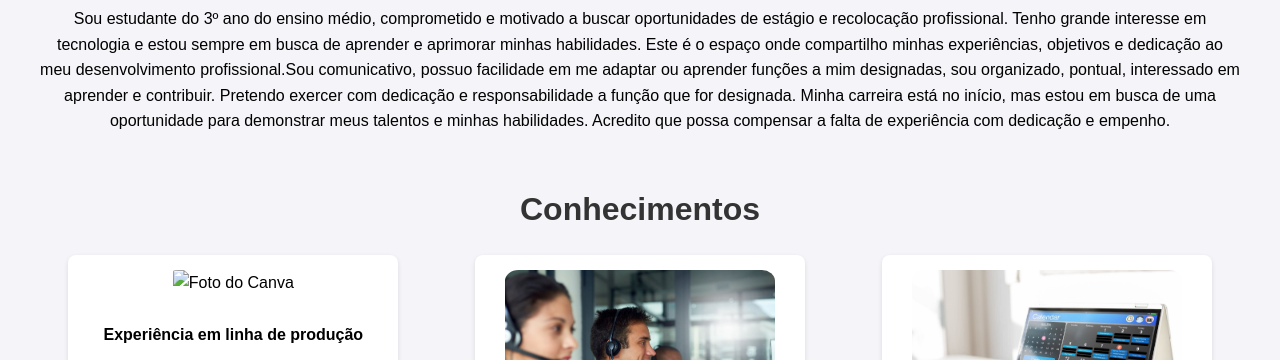
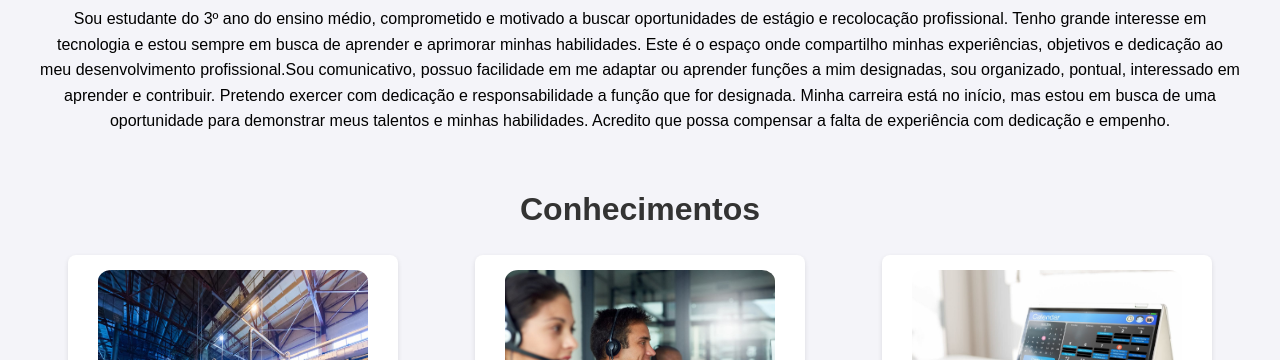
Before and after one commit to 0ZWNG/curriculo, a plain HTML site: page index.html in a window 1280 px wide. Shown: the part 548-908 px from the top of the page. Drawn offline with Linux system fonts and the light colour scheme.

Commit message:
Update index.html

```diff
--- a/index.html
+++ b/index.html
@@ -40,7 +40,7 @@ para demonstrar meus talentos e minhas habilidades. Acredito que possa compensar
             <h2>Conhecimentos</h2>
             <div class="conhecimentos">
                 <div class="conhecimento">
-                    <img src="img/imagem3" alt="Foto do Canva">
+                    <img src="img/imagem3.jpg"  alt="Foto do Canva">
                     <p><strong>Experiência em linha de produção</strong></p>
                     <p>"Tenho experiência como auxiliar de linha de produção, onde desenvolvi habilidades
                         essenciais para garantir a eficiência e a qualidade do trabalho. Durante minha trajetória,
```
